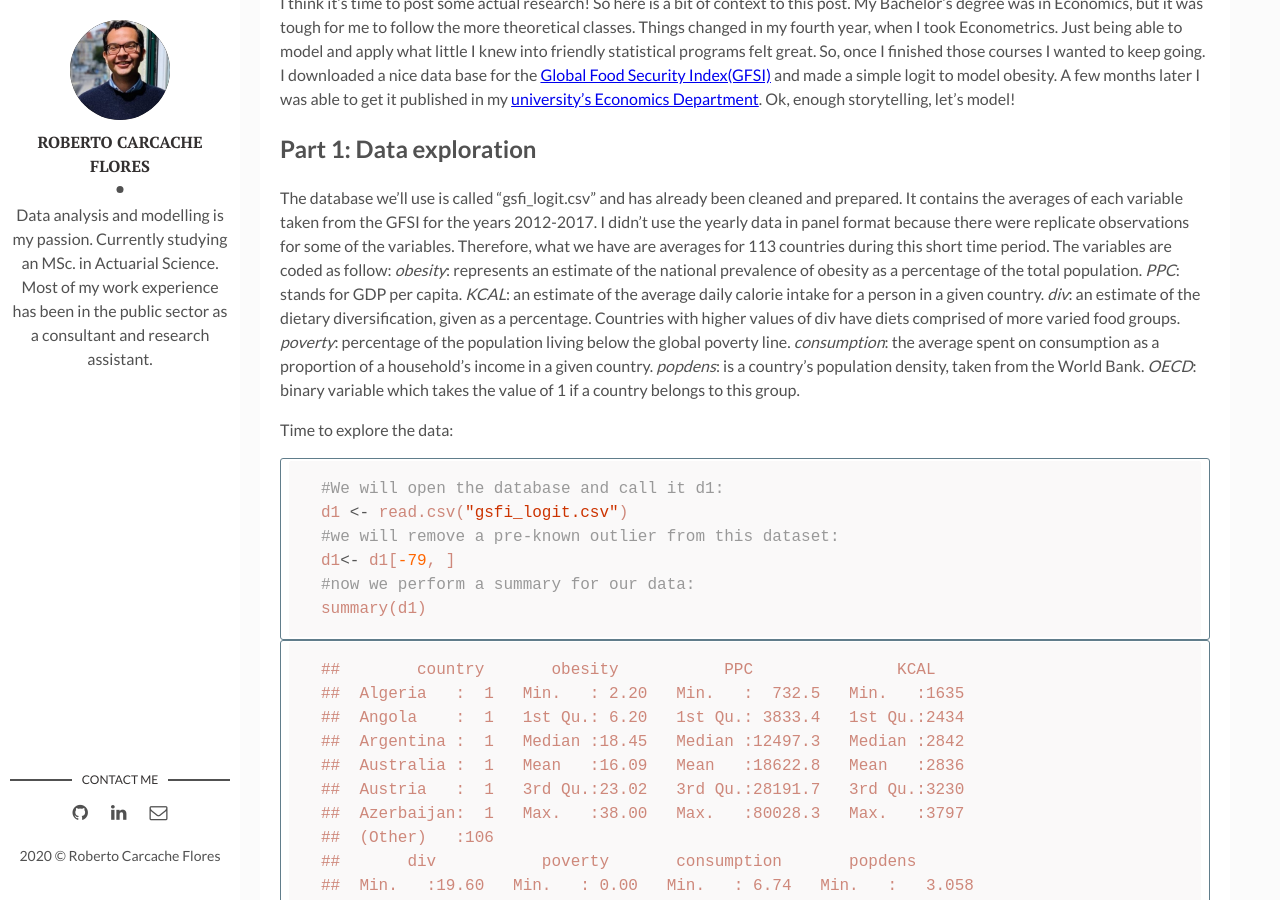
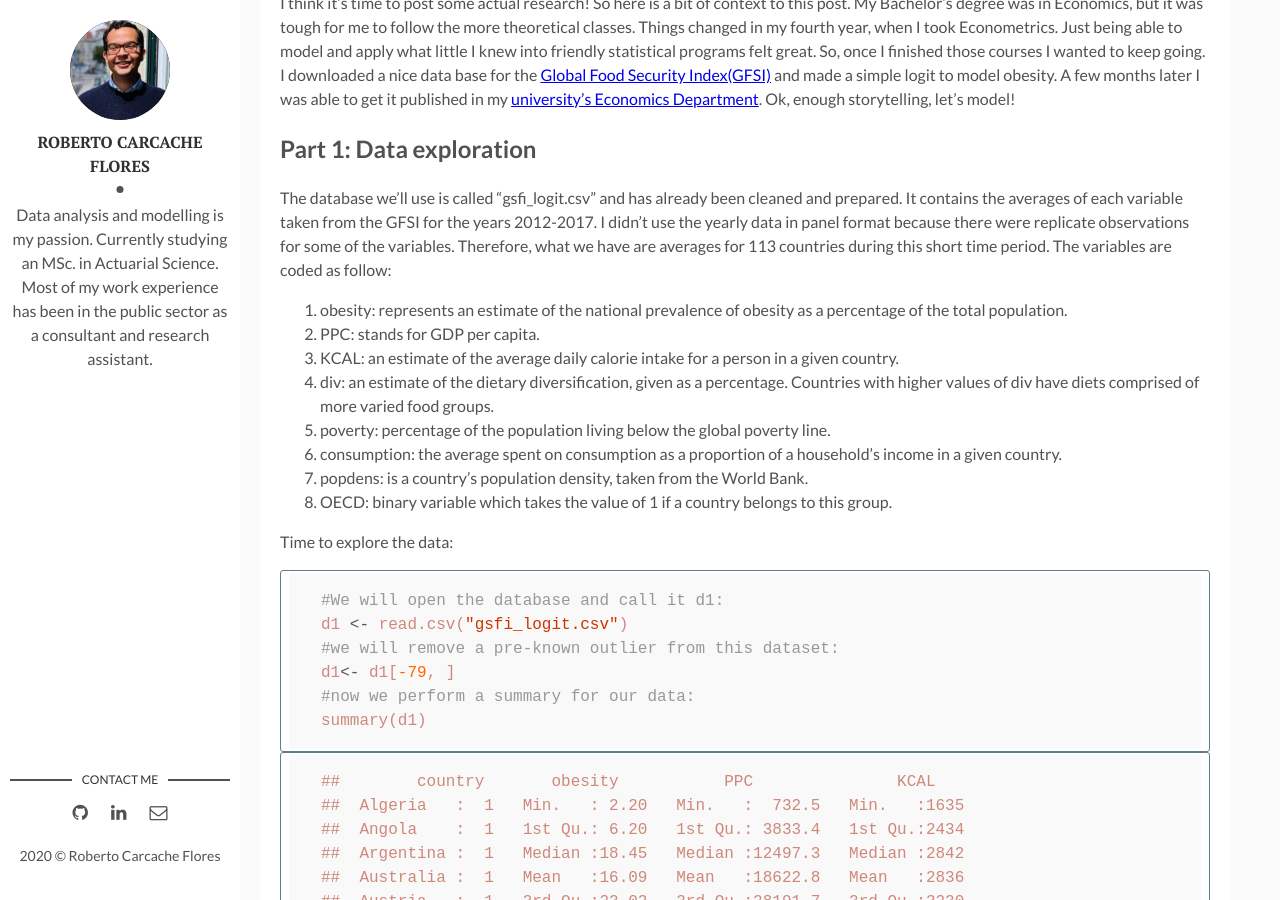
Before and after one commit to rcarcacheflores/Research, a Jekyll site: the page built from _posts/2020-10-6-post5.md, in a window 1280 px wide and 900 px high, scrolled down 645 px. Built offline with Jekyll 4.4.1, drawn with Linux system fonts in a browser that asks for light colours; part of the change alters nothing that is shown.

```diff
--- a/_posts/2020-10-6-post5.md
+++ b/_posts/2020-10-6-post5.md
@@ -29,18 +29,18 @@ from the GFSI for the years 2012-2017. I didn’t use the yearly data in
 panel format because there were replicate observations for some of the
 variables. Therefore, what we have are averages for 113 countries during
 this short time period. The variables are coded as follow:
-*obesity*: represents an estimate of the national prevalence of obesity as a
+1. obesity: represents an estimate of the national prevalence of obesity as a
 percentage of the total population.
-*PPC*: stands for GDP per capita.
-*KCAL*: an estimate of the average daily calorie intake for a person
+2. PPC: stands for GDP per capita.
+3. KCAL: an estimate of the average daily calorie intake for a person
 in a given country.
-*div*: an estimate of the dietary diversification, given as a percentage. Countries with higher values of
+4. div: an estimate of the dietary diversification, given as a percentage. Countries with higher values of
 div have diets comprised of more varied food groups.
-*poverty*: percentage of the population living below the global poverty line.
-*consumption*: the average spent on consumption as a proportion of a
+5. poverty: percentage of the population living below the global poverty line.
+6. consumption: the average spent on consumption as a proportion of a
 household’s income in a given country.
-*popdens*: is a country’s population density, taken from the World Bank.
-*OECD*: binary variable which takes the value of 1 if a country belongs to this group.
+7. popdens: is a country’s population density, taken from the World Bank.
+8. OECD: binary variable which takes the value of 1 if a country belongs to this group.
 
 Time to explore the data:
 
```
